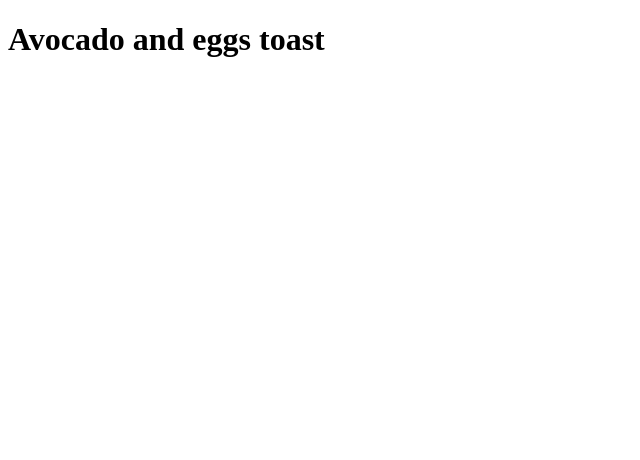
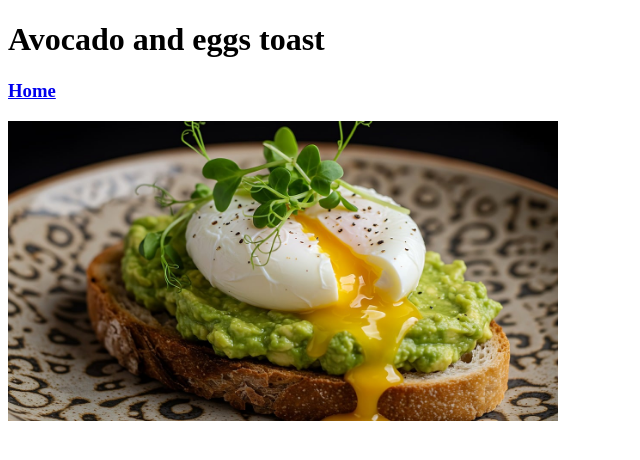
Before and after one commit to danielsenx/odin-recipes-02, a plain HTML site: page recipes/avo-and-eggs-on-toast.html in a window 1280 px wide. Shown: the whole page, without its empty margins (0-640 px from the left). Drawn offline with Linux system fonts and the light colour scheme.

Commit message:
style: add a pic to the avo file
Added a picture for visual appeal, also created a
folder for future images.

```diff
--- a/recipes/avo-and-eggs-on-toast.html
+++ b/recipes/avo-and-eggs-on-toast.html
@@ -7,5 +7,9 @@
 </head>
 <body>
     <h1>Avocado and eggs toast</h1>
+
+    <h3><a href="../index.html">Home</a></h3>
+
+    <img src="../images/avocado-9618266_1280.jpg" alt="mashed avocado on toast with poached egg on top" height="300">
 </body>
 </html>
```
Also changed, not shown: index.html (+1 -1 lines), images/avocado-9618266_1280.jpg (added).
